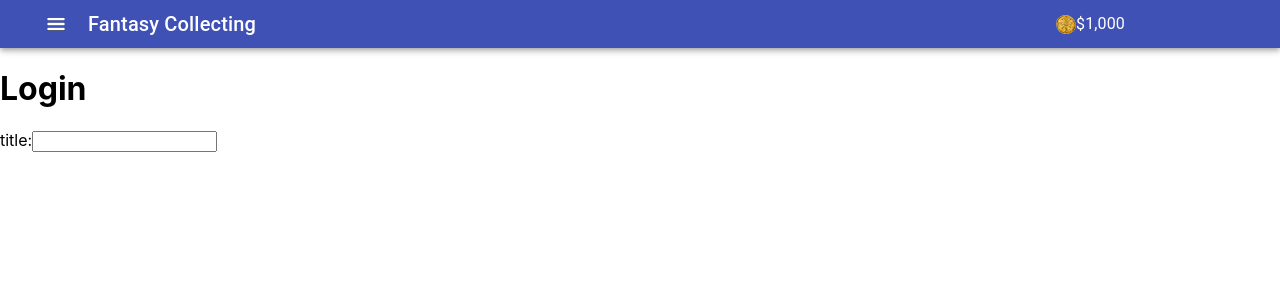
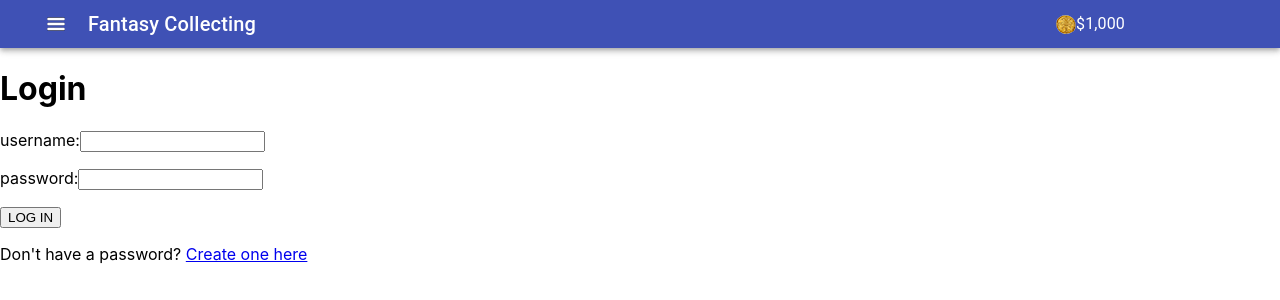
Before and after one commit to matthewjenkins97/Fantasy-Collecting, a React (Create React App) app: page /login in a window 1280 px wide. Shown: the top 300 px of the page. Built offline with nearby package versions, Linux system fonts and the light colour scheme.

Commit message:
login page

```diff
--- a/src/pages/login.js
+++ b/src/pages/login.js
@@ -7,8 +7,13 @@ import { Link } from "react-router-dom";
 const Login = () => {
         return(
             <div>
-                <h1>Login</h1>
-                <p>title:<input type = 'text' id = 'title'></input></p>
+                <div style={{ justifyContent: 'center', alignSelf: 'center'}}>
+                    <h1>Login</h1>
+                    <p textAlign='center'>username:<input type = 'text' id = 'title'></input></p>
+                    <p textAlign='center'>password:<input type = 'text' id = 'title'></input></p>
+                    <button>LOG IN</button>
+                    <p>Don't have a password? <a href="google.com">Create one here</a> </p>
+                </div>
             </div>
         )
 
```
